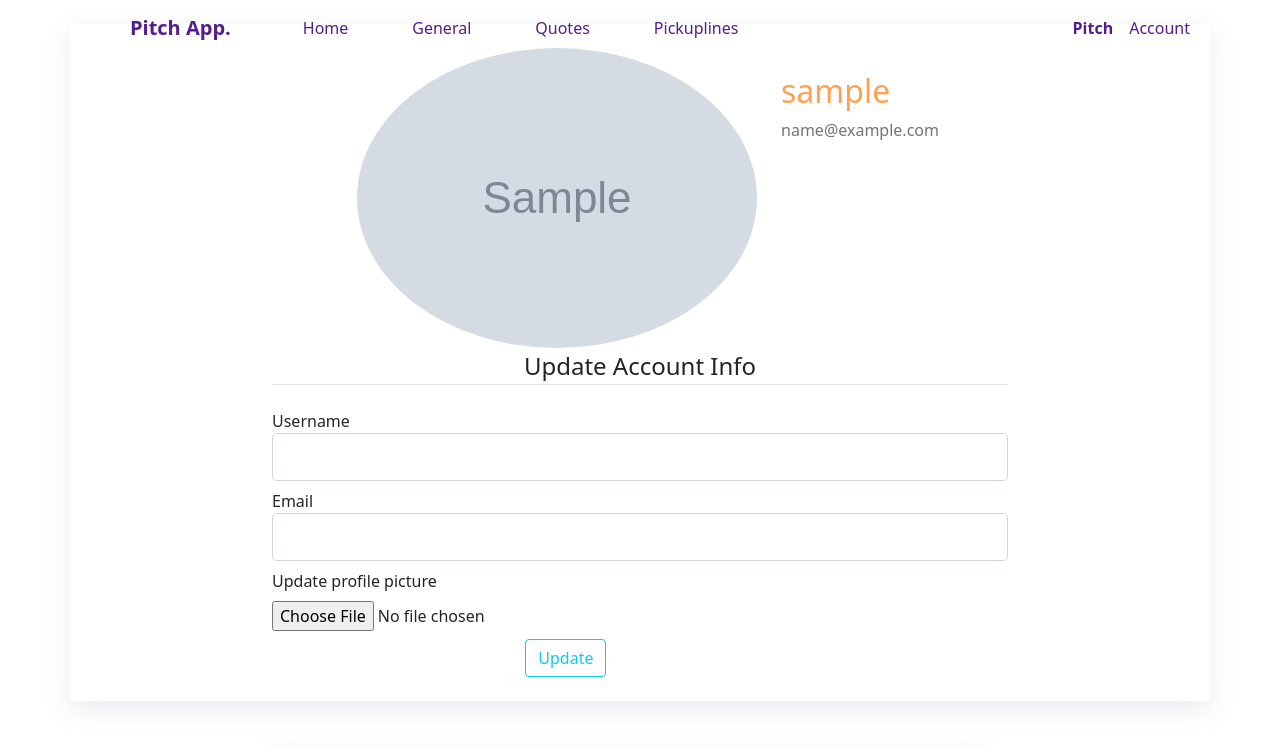
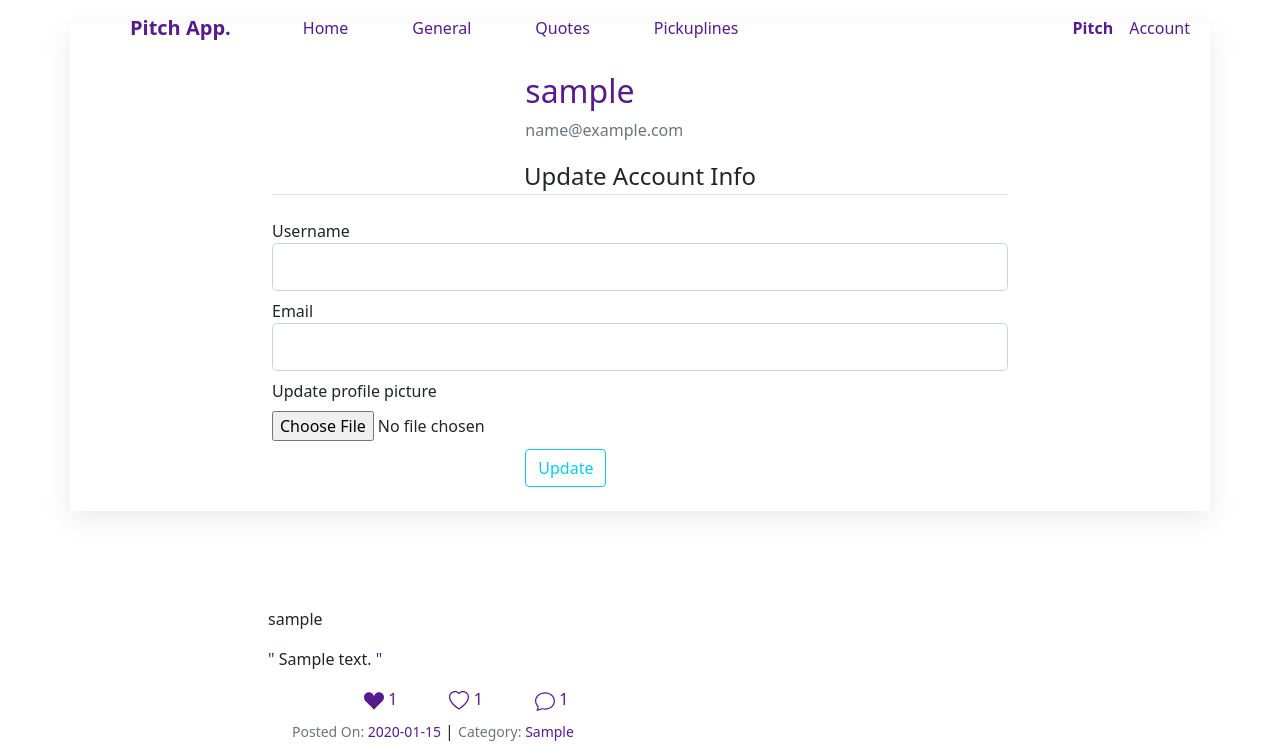
Before and after one commit to Wanjiru393/Pitch-App, a Flask app: template app/templates/auth/account.html in a window 1280 px wide. Shown: the top 746 px of the page. Run offline with Flask 2, Linux system fonts and the light colour scheme; a user stored in the database is signed in; tables that the repository leaves empty hold one stand-in row (values such as "Sample post"); the template is opened without the code that fills it: values that come from a table or form of the project are taken from there, most other values are stand-ins (such as "Sample title", 1, 10 or a date in 2020); grey boxes marked "Sample" are stand-in pictures; some libraries are stand-ins or nearby versions.

Commit message:
Polishing Up

```diff
--- a/app/templates/auth/account.html
+++ b/app/templates/auth/account.html
@@ -8,13 +8,9 @@
                     <div class="media">
                         <div class="row">
                             <div class="col"></div>
-                            <div class="col ms-3">
-                                <img class="rounded-circle account-img" src="{{ image }}">
-                            </div>
-
                             <div class="col pt-4 ">
                                 <div class="media-body">
-                                    <h2 class="account-heading" style="color: #fea150;">{{ current_user.username }}</h2>
+                                    <h2 class="account-heading" style="color: #561c8b;">{{ current_user.username }}</h2>
                                     <p class="text-secondary">{{ current_user.email }}</p>
                                 </div>
                             </div>
@@ -84,11 +80,8 @@
                     <div class="col-sm-2"></div>
                     <div class="col-sm-8">
                         <div class="col-lg-12">
-                            <article class="media content-section" style="border:none;box-shadow: rgba(149, 157, 165, 0.2) 0px 8px 24px;border-radius: 5px;">
-                                <div class="row mb-2">
-                                    <div class="col">
-                                        <img class="rounded-circle" article-img src="{{ url_for('static', filename='profile/' + pitch.author.image) }}">
-                                    </div>
+                            <article class="media content-section" style="border:none;border-radius: 5px;">
+                                <div class="row mb-2"></div>
                                     <div class="col">
                                                 <p class="mr-2 mt-4 pt-4">{{ pitch.author.username }}</p>
                                     </div>
@@ -99,37 +92,36 @@
 
                                         <div class="media-body">
                                             <div class="article-metadata">
-
                                         </div>
-                                            <p class="article-content"> <span style="color: #fea150">"</span> {{ pitch.content }} <span style="color: #fea150">"</span> </p>
+                                            <p class="article-content"> <span style="color: #561c8b">"</span> {{ pitch.content }} <span style="color: #561c8b">"</span> </p>
                                         </div>
 
                                 <div class="media-footer">
                                     <a class="ms-5" style="text-decoration: none;"></a>
                                     <a class="ms-5" style="text-decoration: none;" href="{{ url_for('main.like', pitch_id=pitch.id) }}">
-                                        <svg xmlns="http://www.w3.org/2000/svg" width="20" height="20" fill="#fea150" class="bi bi-suit-heart-fill" viewBox="0 0 16 16">
+                                        <svg xmlns="http://www.w3.org/2000/svg" width="20" height="20" fill="#561c8b" class="bi bi-suit-heart-fill" viewBox="0 0 16 16">
                                             <path d="M4 1c2.21 0 4 1.755 4 3.92C8 2.755 9.79 1 12 1s4 1.755 4 3.92c0 3.263-3.234 4.414-7.608 9.608a.513.513 0 0 1-.784 0C3.234 9.334 0 8.183 0 4.92 0 2.755 1.79 1 4 1z"/>
                                         </svg>
-                                        <span style="color:#fea150"> {{ pitch.likes.count()}} </span>
+                                        <span style="color:#561c8b"> {{ pitch.likes.count()}} </span>
                                     </a>
                                     <a class="ms-5" style="text-decoration: none;" href="{{ url_for('main.dislike', pitch_id=pitch.id) }}">
-                                        <svg xmlns="http://www.w3.org/2000/svg" width="20" height="20" fill="#fea150" class="bi bi-heart" viewBox="0 0 16 16">
+                                        <svg xmlns="http://www.w3.org/2000/svg" width="20" height="20" fill="#561c8b" class="bi bi-heart" viewBox="0 0 16 16">
                                             <path d="m8 2.748-.717-.737C5.6.281 2.514.878 1.4 3.053c-.523 1.023-.641 2.5.314 4.385.92 1.815 2.834 3.989 6.286 6.357 3.452-2.368 5.365-4.542 6.286-6.357.955-1.886.838-3.362.314-4.385C13.486.878 10.4.28 8.717 2.01L8 2.748zM8 15C-7.333 4.868 3.279-3.04 7.824 1.143c.06.055.119.112.176.171a3.12 3.12 0 0 1 .176-.17C12.72-3.042 23.333 4.867 8 15z"/>
                                         </svg>
-                                        <span style="color:#fea150"> {{ pitch.dislikes.count()}} </span>
+                                        <span style="color:#561c8b"> {{ pitch.dislikes.count()}} </span>
                                     </a>
                                     <a class="ms-5" style="text-decoration: none;" href="{{ url_for('main.comment', pitch_id=pitch.id) }}">
 
-                                        <svg xmlns="http://www.w3.org/2000/svg" width="20" height="20" fill="#fea150" class="bi bi-chat" viewBox="0 0 16 16">
+                                        <svg xmlns="http://www.w3.org/2000/svg" width="20" height="20" fill="#561c8b" class="bi bi-chat" viewBox="0 0 16 16">
                                             <path d="M2.678 11.894a1 1 0 0 1 .287.801 10.97 10.97 0 0 1-.398 2c1.395-.323 2.247-.697 2.634-.893a1 1 0 0 1 .71-.074A8.06 8.06 0 0 0 8 14c3.996 0 7-2.807 7-6 0-3.192-3.004-6-7-6S1 4.808 1 8c0 1.468.617 2.83 1.678 3.894zm-.493 3.905a21.682 21.682 0 0 1-.713.129c-.2.032-.352-.176-.273-.362a9.68 9.68 0 0 0 .244-.637l.003-.01c.248-.72.45-1.548.524-2.319C.743 11.37 0 9.76 0 8c0-3.866 3.582-7 8-7s8 3.134 8 7-3.582 7-8 7a9.06 9.06 0 0 1-2.347-.306c-.52.263-1.639.742-3.468 1.105z"/>
                                         </svg>
-                                        <span style="color:#fea150"> {{pitch.comment.count()}} </span>
+                                        <span style="color:#561c8b"> {{pitch.comment.count()}} </span>
                                     </a>
                                 </br>
                                     <div class="pt-2 mb-2">
-                                        <small class="ms-4 text-muted align-left">Posted On: <span style="color: #fea150">{{ pitch.datePosted.strftime('%Y-%m-%d') }}</span></small>
+                                        <small class="ms-4 text-muted align-left">Posted On: <span style="color: #561c8b">{{ pitch.datePosted.strftime('%Y-%m-%d') }}</span></small>
                                         <span>  |  </span>
-                                        <small class="text-muted align-right">Category:  <span style="color: #fea150">{{ pitch.category }}</span></small>
+                                        <small class="text-muted align-right">Category:  <span style="color: #561c8b">{{ pitch.category }}</span></small>
 
                                     </div>
                                 </div>
--- a/app/templates/auth/register.html
+++ b/app/templates/auth/register.html
@@ -6,7 +6,7 @@
                 <form method="POST" action="">
                     {{ form.hidden_tag() }}
                     <fieldset class="form-group">
-                        <legend class="border-bottom mb-4 text-center" style="color:#fea150; font-weight: bold">Get Started</legend>
+                        <legend class="border-bottom mb-4 text-center" style="color:#561c8b; font-weight: bold">Get Started</legend>
                         <div class="form-group mb-3">
                             {{ form.username.label(class="form-control-label") }}
 
@@ -78,7 +78,7 @@
             <div class="col">
                 <div class="">
                     <small class="text-muted">
-                        Already Have An Account? <a class="ml-2" href="{{ url_for('auth.login') }}" style="text-decoration: none; color: #fea150; font-weight: bold">LOGIN</a>
+                        Already Have An Account? <a class="ml-2" href="{{ url_for('auth.login') }}" style="text-decoration: none; color: #561c8b; font-weight: bold">LOGIN</a>
                     </small>
                 </div>
             </div>
```
Also changed, not shown: app/templates/auth/login.html (+2 -5 lines).
